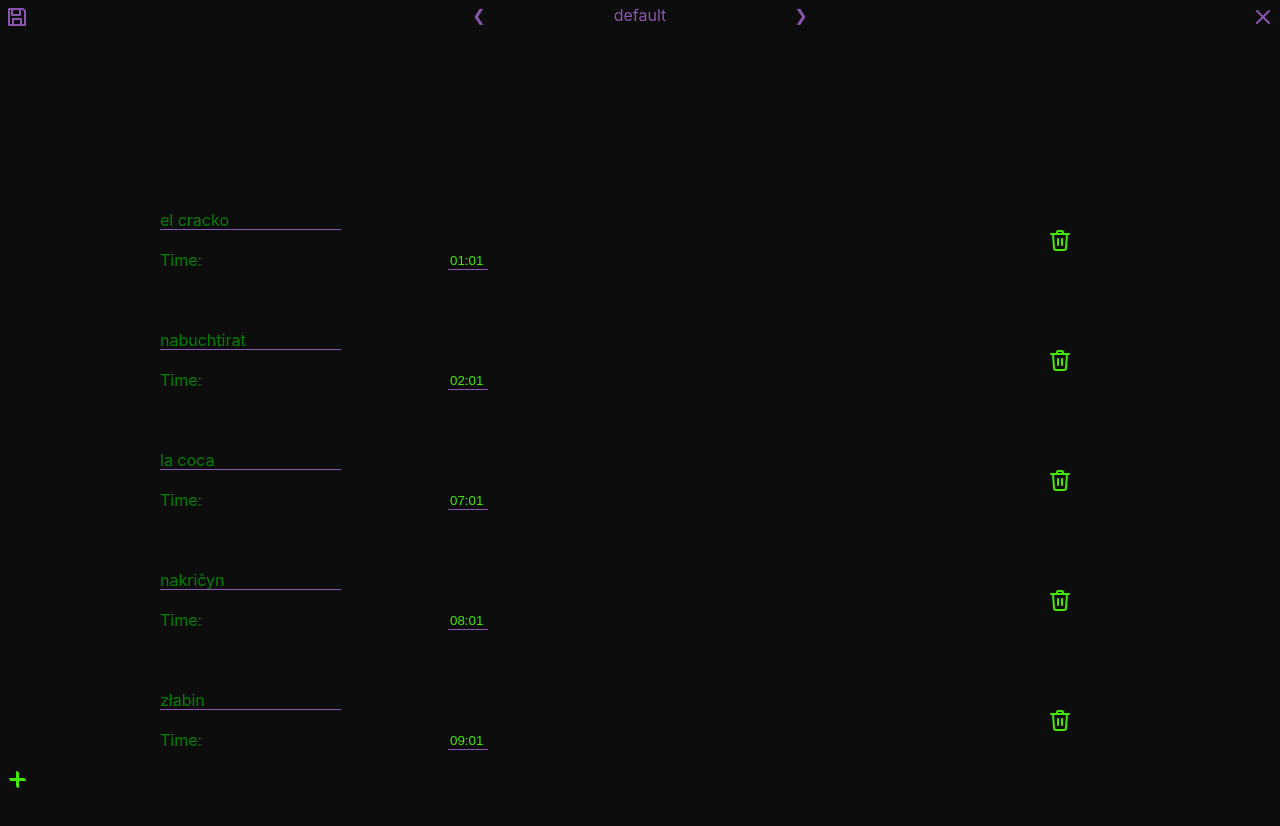
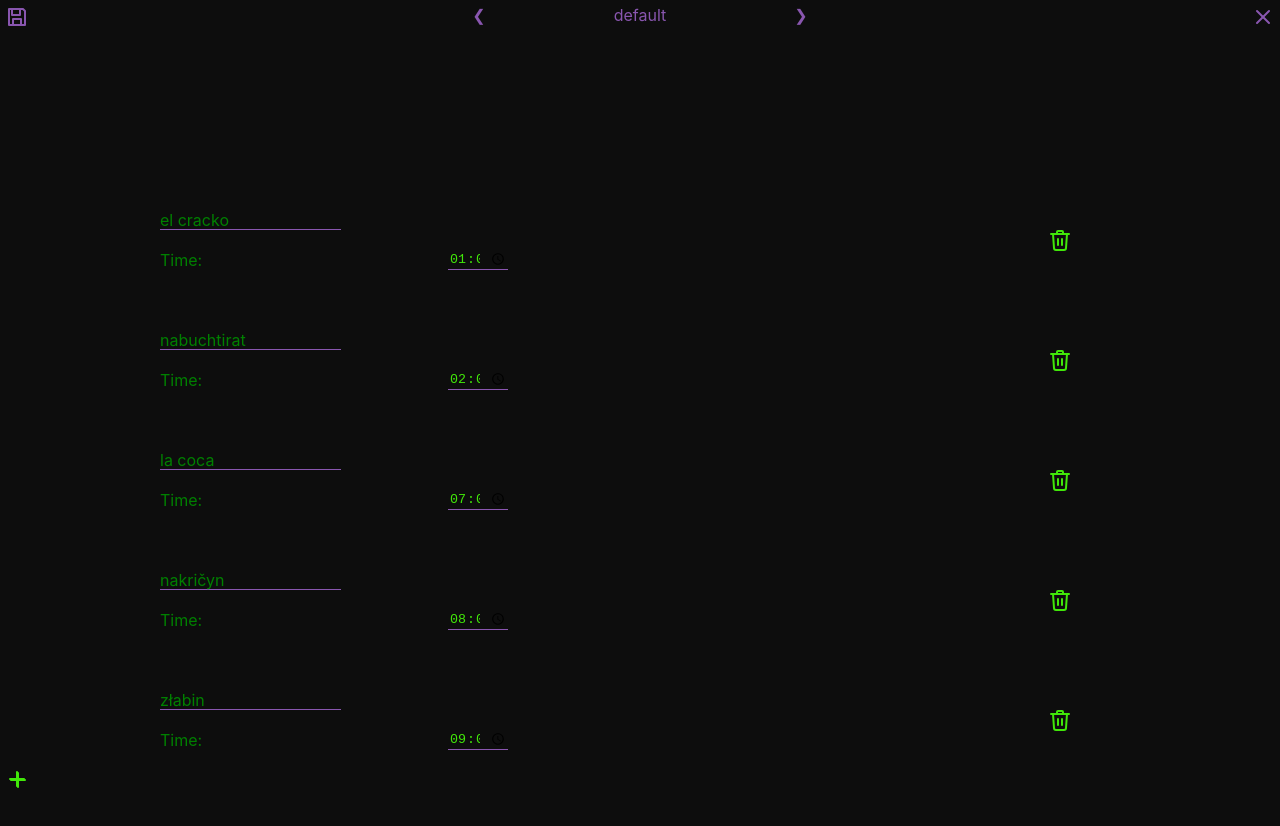
Before and after one commit to janekUndPesik/test-hellth, a React (Create React App) app: page / in a window 1280 px wide. Both pictures are taken after a click on the element 1263 px from the left and 19 px from the top of the page. Shown: the top 826 px of the page. Built offline with nearby package versions, Linux system fonts and the light colour scheme.

Commit message:
time fixed

```diff
--- a/src/components/input-group/input-group.css
+++ b/src/components/input-group/input-group.css
@@ -19,7 +19,7 @@
     bottom: 2px;
     left: 30%;
     width: 15%;
-    max-width: 40px;
+    max-width: 60px;
   }
 }
 
--- a/src/components/input-group/input-group.jsx
+++ b/src/components/input-group/input-group.jsx
@@ -7,7 +7,7 @@ const LABEL_TYPES = {
   time: 'time-input',
 };
 
-const InputGroup = ({label, value, time, type, ...props }) => {
+const InputGroup = ({label, value, type, ...props }) => {
   const [isFocused, setIsFocused] = useState(false);
 
   const handleFocus = () => setIsFocused(!isFocused);
@@ -16,12 +16,15 @@ const InputGroup = ({label, value, time, type, ...props }) => {
 
   return (
     <div className='input-group'>
-      <input { ...props }
+      <input
+        { ...props }
         onFocus={handleFocus}
         onBlur={handleFocus}
         value={value}
+        type={type}
         className={`input-raw ${LABEL_TYPES[type]}`}
       />
+
       <label
         className={`label-raw ${LABEL_TYPES[type]} ${isShrinked()}`}
       >
--- a/src/components/settings/settings.js
+++ b/src/components/settings/settings.js
@@ -74,6 +74,7 @@ const handleSave = () => {
               label={name}
               type='text'
               value={tempName}
+              maxLength={22}
               onChange={(e) => handleChange(id, 'tempName', e.target.value)}
             />
             <InputGroup
```
